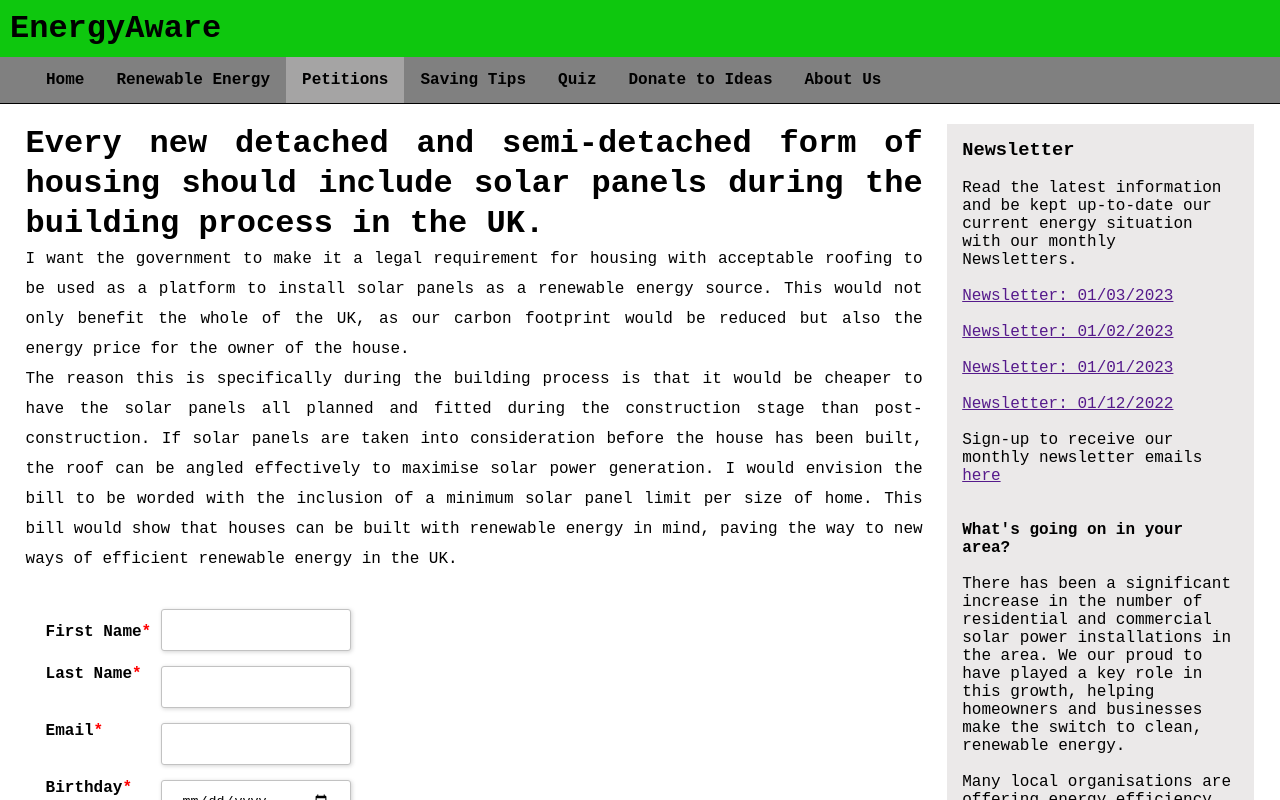
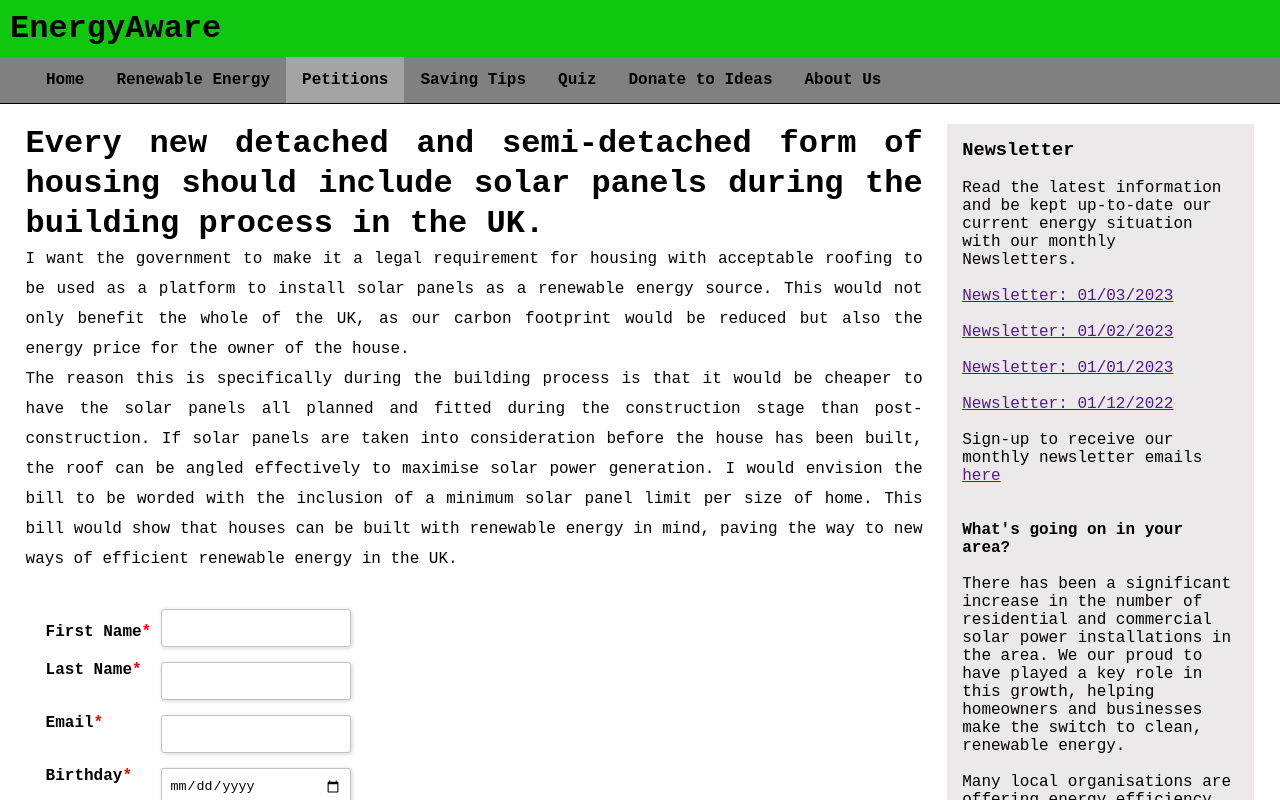
Before and after one commit to TallulahLund/Group46, a React (Create React App) app in the folder testgroupproject/: page /petitions/petition-1 in a window 1280 px wide. Shown: the top 800 px of the page. Built offline with nearby package versions, Linux system fonts and the light colour scheme.

Commit message:
Petition Page Styling Update

```diff
--- a/testgroupproject/src/Pages/Petitions.css
+++ b/testgroupproject/src/Pages/Petitions.css
@@ -119,7 +119,7 @@
 }
 
 .dataForm input.textarea {
-    height:32px;
+    height:38px;
 	width: 38%;
     box-sizing: border-box;
 	-webkit-box-sizing: border-box;
@@ -131,7 +131,7 @@
 	border-radius: 3px;
 	-webkit-border-radius: 3px;
 	-moz-border-radius: 3px;
-	padding: 20px;
+	padding: 8px;
 	outline: none;
 }
 
```
